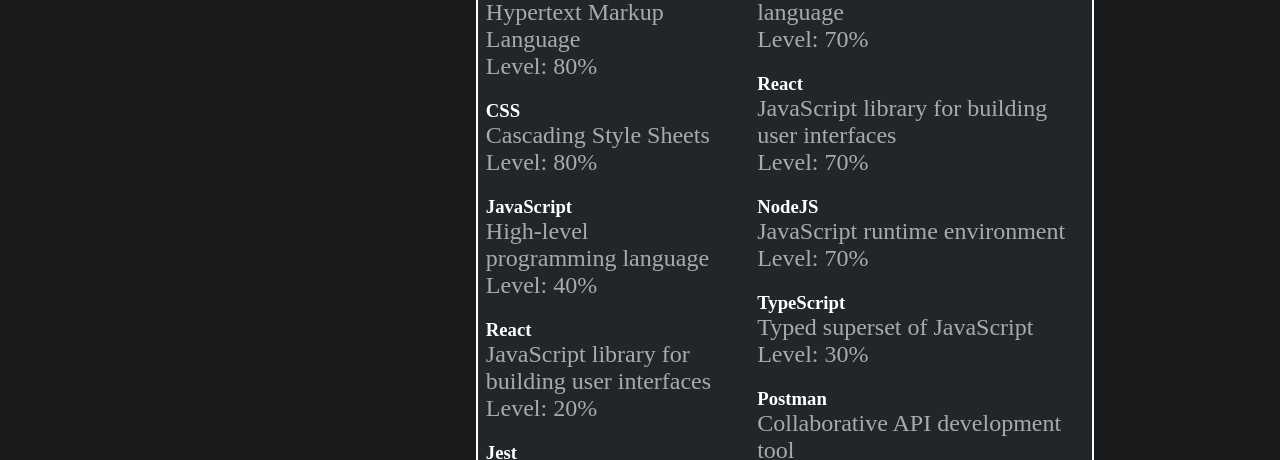
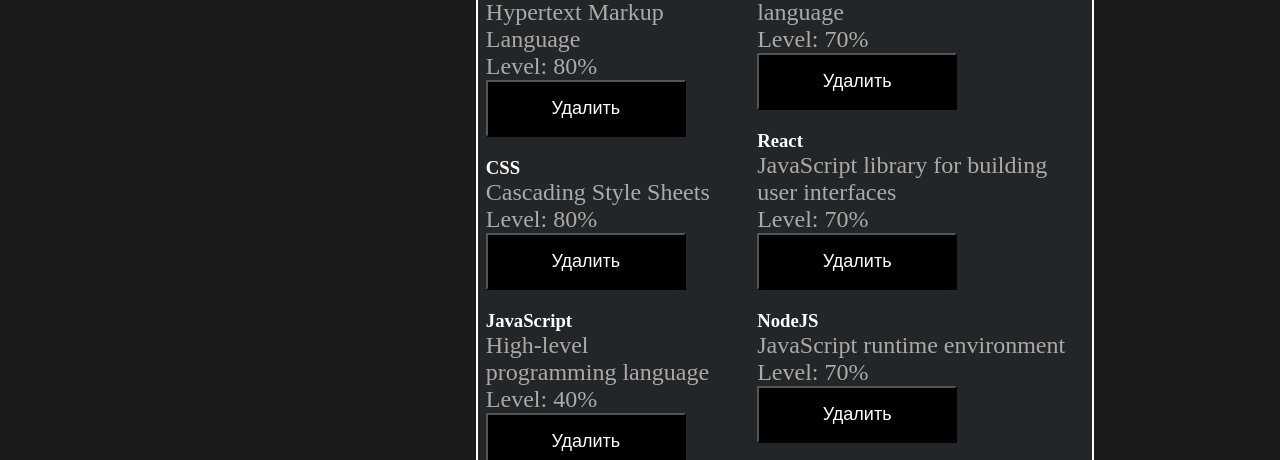
Before and after one commit to Lanoriya/esoft-react-task3, a React (Vite) app: page / in a window 1280 px wide. Both pictures are taken after a click on the button "Показать компетенции". Shown: the part 340-800 px from the top of the page. Built offline with nearby package versions, Linux system fonts and the light colour scheme.

Commit message:
add delete button

```diff
--- a/src/App.jsx
+++ b/src/App.jsx
@@ -1,12 +1,15 @@
-import { Card } from './components/Card.jsx'
-import './App.css'
+import React, { useEffect, useState } from 'react';
+import { Card } from './components/Card.jsx';
+import './App.css';
 
 export function App() {
+  const [dataLoaded, setDataLoaded] = useState(false)
 
-  return (
-    <>
-      <Card
-        about={{
+  useEffect(() => {
+    const savedData = localStorage.getItem('about');
+
+    if (!savedData) {
+      const aboutData = {
         name: 'Shastin Andrew Alexandrovich',
         photo: 'https://sun9-51.userapi.com/impg/PUwD3x71B3HTq6uSjNp36eVauhBW9AiVslFP3g/5zlz2Cxmq-0.jpg?size=1081x1081&quality=96&sign=0aebe614a2bb75280cca574921f80fd7&type=album',
         competence: {
@@ -147,8 +150,15 @@
             }
           ]
         }
-        }}
-      />
+      }
+      localStorage.setItem('about', JSON.stringify(aboutData));
+    }
+    setDataLoaded(true);
+  }, []);
+
+  return (
+    <>
+      {dataLoaded && <Card about={JSON.parse(localStorage.getItem('about'))} />}
     </>
   )
 }
--- a/src/components/Card.jsx
+++ b/src/components/Card.jsx
@@ -1,15 +1,25 @@
-import React, { useState } from 'react';
+import React, { useState, useEffect } from 'react';
 import './styles/card.css';
 import { PersonInfo } from './PersonInfo';
 import { CompetencyList } from './CompetencyList';
 import { FilterButtons } from './FilterButtons';
-import { ButtonShow } from './ButtonShow'
+import { ButtonShow } from './ButtonShow';
 import { FilterCompetencies } from './FilterCompetencies';
 
 export function Card({ about }) {
   const { name, photo, competence } = about;
   const [showCompetencies, setShowCompetencies] = useState(false);
   const [filterLevel, setFilterLevel] = useState(null);
+  const [competenceData, setCompetenceData] = useState(null);
+
+  useEffect(() => {
+    const storedCompetence = JSON.parse(localStorage.getItem('competence'));
+    if (storedCompetence) {
+      setCompetenceData(storedCompetence);
+    } else {
+      setCompetenceData(competence);
+    }
+  }, [competence]);
 
   const toggleCompetencies = () => {
     setShowCompetencies(!showCompetencies);
@@ -25,8 +35,18 @@
     }
   };
 
-  const filteredCanNow = FilterCompetencies({ competencies: competence.canNow, filterLevel });
-  const filteredCanLater = FilterCompetencies({ competencies: competence.canLater, filterLevel });
+  const handleDeleteCompetency = (competencyId) => {
+    const updatedCompetence = {
+      canNow: competenceData.canNow.filter(competency => competency.id !== competencyId),
+      canLater: competenceData.canLater.filter(competency => competency.id !== competencyId)
+    };
+    setCompetenceData(updatedCompetence);
+
+    localStorage.setItem('competence', JSON.stringify(updatedCompetence));
+  };
+
+  const filteredCanNow = FilterCompetencies({ competencies: competenceData?.canNow || [], filterLevel });
+  const filteredCanLater = FilterCompetencies({ competencies: competenceData?.canLater || [], filterLevel });
 
   return (
     <div className='card-item'>
@@ -34,8 +54,13 @@
       <div className='competencies-container'>
         <FilterButtons handleFilter={handleFilter} />
         <ButtonShow onClick={toggleCompetencies} showCompetencies={showCompetencies} />
-        {showCompetencies && <CompetencyList competence={{ canNow: filteredCanNow, canLater: filteredCanLater }} />}
+        {showCompetencies &&
+          <CompetencyList
+            competence={{ canNow: filteredCanNow, canLater: filteredCanLater }}
+            onDeleteCompetency={handleDeleteCompetency}
+          />
+        }
       </div>
     </div>
   );
-};
+}
--- a/src/components/CompetencyList.jsx
+++ b/src/components/CompetencyList.jsx
@@ -1,7 +1,7 @@
 import React from 'react';
 import './styles/card.css';
 
-export function CompetencyList({ competence }) {
+export function CompetencyList({ competence, onDeleteCompetency }) {
   const { canNow, canLater } = competence;
 
   return (
@@ -13,6 +13,7 @@
             <h3>{competency.name}</h3>
             <p>{competency.description}</p>
             <p>Level: {competency.level}%</p>
+            <button onClick={() => onDeleteCompetency(competency.id)}>Удалить</button>
           </div>
         ))}
       </div>
@@ -23,6 +24,7 @@
             <h3>{competency.name}</h3>
             <p>{competency.description}</p>
             <p>Level: {competency.level}%</p>
+            <button onClick={() => onDeleteCompetency(competency.id)}>Удалить</button>
           </div>
         ))}
       </div>
```
Lines whose indentation alone changed are shown as unchanged.
